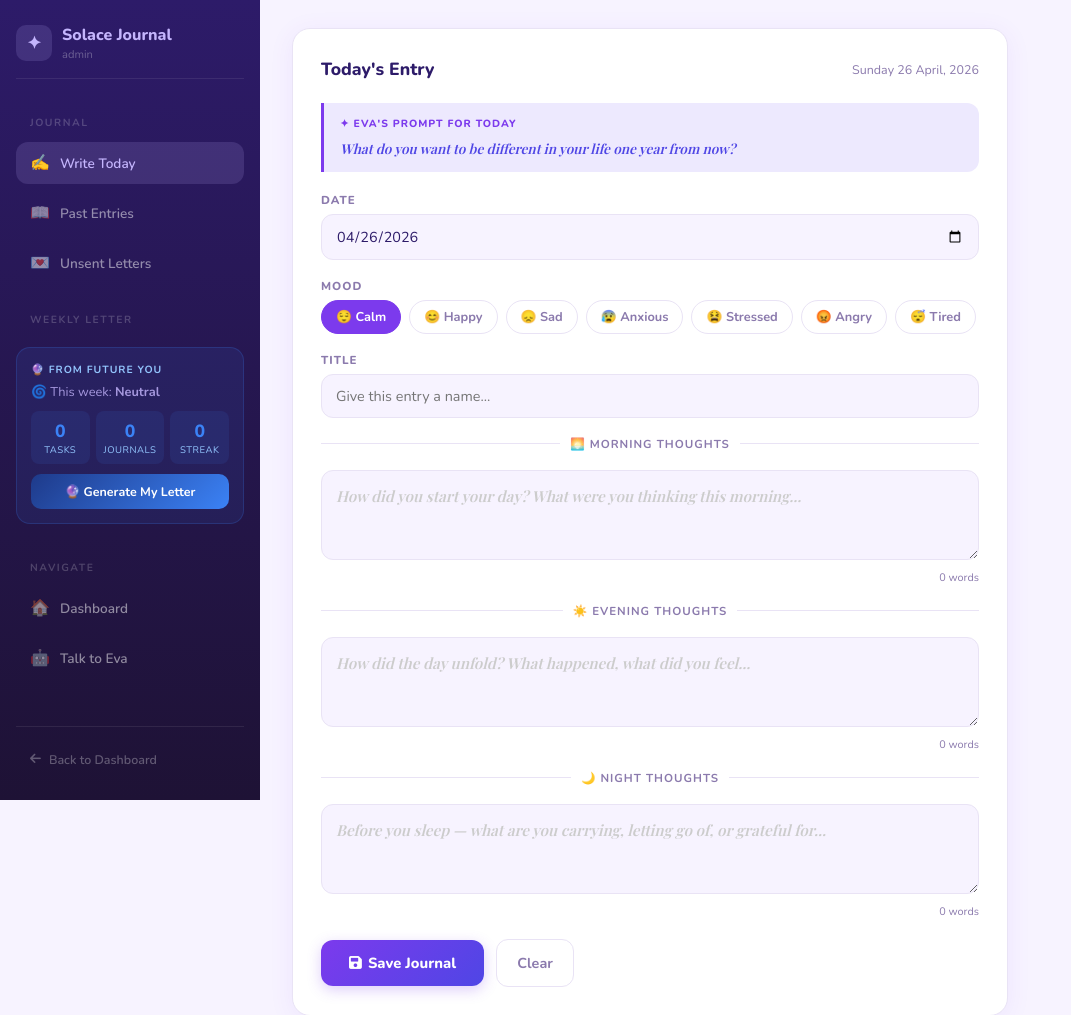
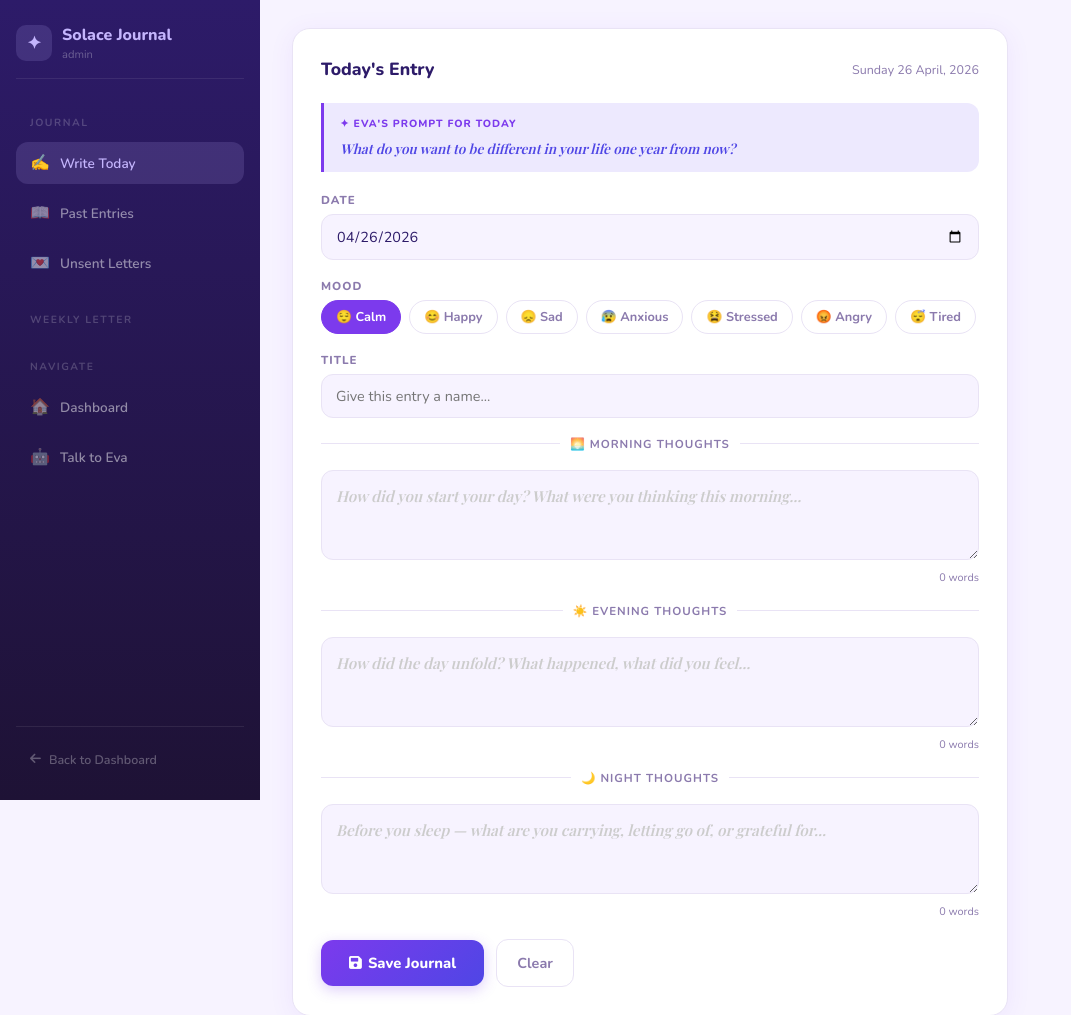
Before and after one commit to kritiu14-collab/mood-interactive-app, a Flask app: page /journal in a window 1280 px wide. Shown: the top 1015 px of the page, without its empty margins (0-1071 px from the left). Run offline with Flask 3, Linux system fonts and the light colour scheme; a user stored in the database is signed in; data comes from the database, SQL or seed files in the repository; both versions use the stored data as it was after the commit; data that the repository does not hold is empty; some web fonts are replaced.

Commit message:
jounal n ui changes

```diff
--- a/templates/journal.html
+++ b/templates/journal.html
@@ -372,35 +372,7 @@ input[type=date]:focus,input[type=text]:focus{border-color:var(--primary);}
 
   <div class="sidebar-section-label" style="margin-top:12px;">Weekly Letter</div>
 
-  <!-- FUTURE LETTER in sidebar — shows once a week -->
-  <div class="future-letter-side">
-    <div class="fl-side-label">🔮 From Future You</div>
-    <div class="fl-side-mood" id="flSideMood">
-      {% set MOOD_EMOJI = {'happy':'😊','sad':'😞','angry':'😡','anxious':'😰','calm':'😌','stressed':'😫','tired':'😴','imagination':'🎠','swings':'🎢','neutral':'🌀'} %}
-      {{ MOOD_EMOJI.get(dominant_mood, '🌀') }} This week: <strong>{{ dominant_mood|capitalize }}</strong>
-    </div>
-    <div style="display:grid;grid-template-columns:1fr 1fr 1fr;gap:6px;margin-bottom:10px;">
-      <div style="background:rgba(59,130,246,0.1);border-radius:8px;padding:8px;text-align:center;">
-        <div style="font-size:1.1rem;font-weight:800;color:#3b82f6;">{{ tasks_done }}</div>
-        <div style="font-size:0.6rem;color:#93c5fd;text-transform:uppercase;letter-spacing:.5px;">Tasks</div>
-      </div>
-      <div style="background:rgba(59,130,246,0.1);border-radius:8px;padding:8px;text-align:center;">
-        <div style="font-size:1.1rem;font-weight:800;color:#3b82f6;">{{ journals_written }}</div>
-        <div style="font-size:0.6rem;color:#93c5fd;text-transform:uppercase;letter-spacing:.5px;">Journals</div>
-      </div>
-      <div style="background:rgba(59,130,246,0.1);border-radius:8px;padding:8px;text-align:center;">
-        <div style="font-size:1.1rem;font-weight:800;color:#3b82f6;">{{ streak }}</div>
-        <div style="font-size:0.6rem;color:#93c5fd;text-transform:uppercase;letter-spacing:.5px;">Streak</div>
-      </div>
-    </div>
-    <button class="fl-side-btn" id="genFutureBtn" onclick="generateFutureLetter()">
-      🔮 Generate My Letter
-    </button>
-    <div class="fl-output-side" id="flOutputSide">
-      <div class="fl-text-side" id="flTextSide"></div>
-      <div class="fl-sign-side" id="flSignSide"></div>
-    </div>
-  </div>
+
 
   <div class="sidebar-section-label" style="margin-top:12px;">Navigate</div>
   <button class="tab-btn" onclick="window.location.href='/dashboard'">
```
Also changed, not shown: templates/index_sad.html (+4 -4 lines), database.db.
